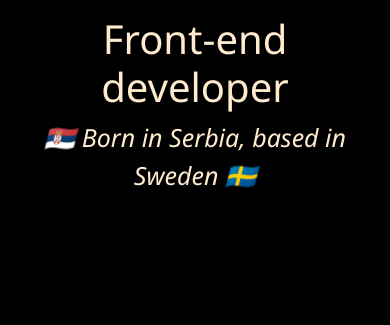
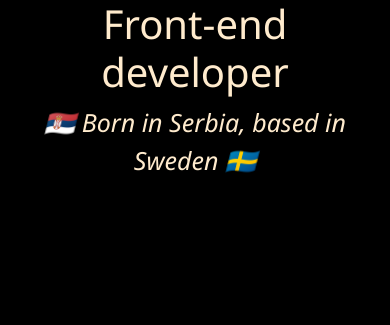
Before and after one commit to A-Andrejevic/portfolio-final-project, a plain HTML site: page index.html in a window 390 px wide. Shown: the part 932-1257 px from the top of the page. Drawn offline with nearby package versions, Linux system fonts and the light colour scheme.

Commit message:
Fixed margin

```diff
--- a/css/style.css
+++ b/css/style.css
@@ -46,7 +46,7 @@ li {
 .intro {
   text-align: center;
 
-  margin-top: 200px;
+  margin-top: 150px;
 }
 
 .intro p {
@@ -120,7 +120,7 @@ footer {
     font-size: 14px;
   }
   .intro {
-    margin-top: 30px;
+    margin-top: 15px;
   }
 
   .about-image {
```
